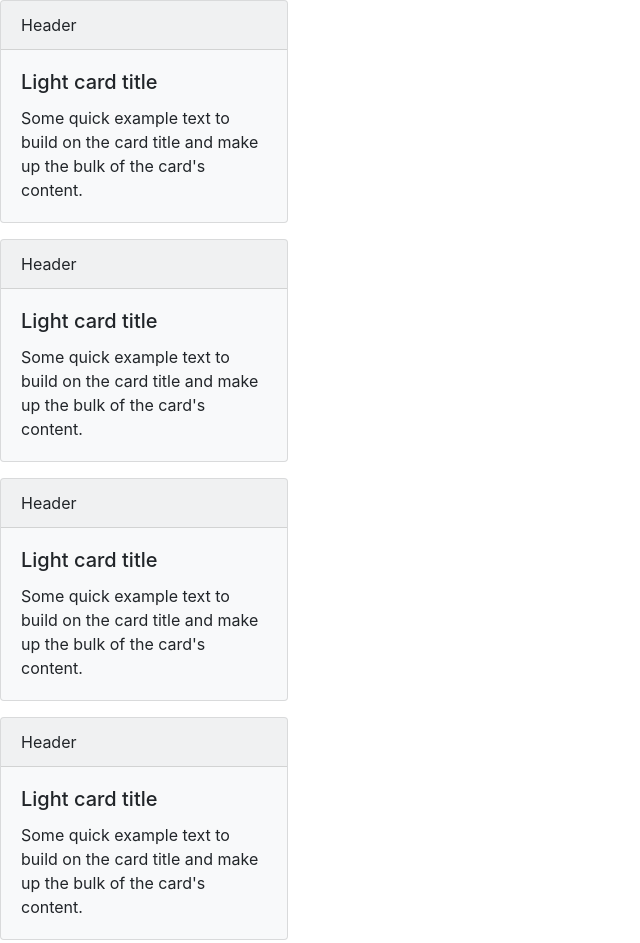
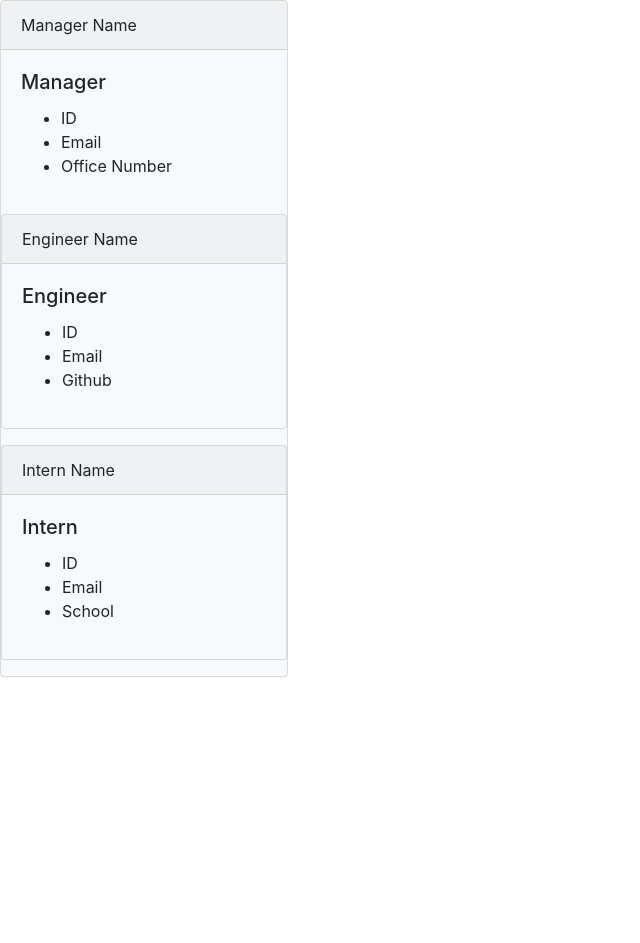
Before and after one commit to codytheroux96/team-generator, a website: page template.html in a window 1280 px wide. Shown: the whole page, without its empty margins (0-640 px from the left). After the commit the page ends 800 px from the top, so only its background shows below. Drawn offline with nearby package versions, Linux system fonts and the light colour scheme.

Commit message:
added changes to template.html and my generatehtml. added ul to all 3 cards and took away p

```diff
--- a/template.html
+++ b/template.html
@@ -13,34 +13,37 @@
 <body>
 
       <div class="card bg-light mb-3" style="max-width: 18rem;">
-        <div class="card-header">Header</div>
+        <div class="card-header">Manager Name</div>
         <div class="card-body">
-          <h5 class="card-title">Light card title</h5>
-          <p class="card-text">Some quick example text to build on the card title and make up the bulk of the card's content.</p>
+          <h5 class="card-title">Manager</h5>
+          <ul>
+            <li>ID</li>
+            <li>Email</li>
+            <li>Office Number</li>
+          </ul>
+      </div>
+
+      <div class="card bg-light mb-3" style="max-width: 18rem;">
+        <div class="card-header">Engineer Name</div>
+        <div class="card-body">
+          <h5 class="card-title">Engineer</h5>
+          <ul>
+            <li>ID</li>
+            <li>Email</li>
+            <li>Github</li>
+          </ul>
         </div>
       </div>
 
       <div class="card bg-light mb-3" style="max-width: 18rem;">
-        <div class="card-header">Header</div>
+        <div class="card-header">Intern Name</div>
         <div class="card-body">
-          <h5 class="card-title">Light card title</h5>
-          <p class="card-text">Some quick example text to build on the card title and make up the bulk of the card's content.</p>
-        </div>
-      </div>
-
-      <div class="card bg-light mb-3" style="max-width: 18rem;">
-        <div class="card-header">Header</div>
-        <div class="card-body">
-          <h5 class="card-title">Light card title</h5>
-          <p class="card-text">Some quick example text to build on the card title and make up the bulk of the card's content.</p>
-        </div>
-      </div>
-
-      <div class="card bg-light mb-3" style="max-width: 18rem;">
-        <div class="card-header">Header</div>
-        <div class="card-body">
-          <h5 class="card-title">Light card title</h5>
-          <p class="card-text">Some quick example text to build on the card title and make up the bulk of the card's content.</p>
+          <h5 class="card-title">Intern</h5>
+          <ul>
+            <li>ID</li>
+            <li>Email</li>
+            <li>School</li>
+          </ul>
         </div>
       </div>
 
```
Also changed, not shown: utils/generatehtml.js (+25 -14 lines).
